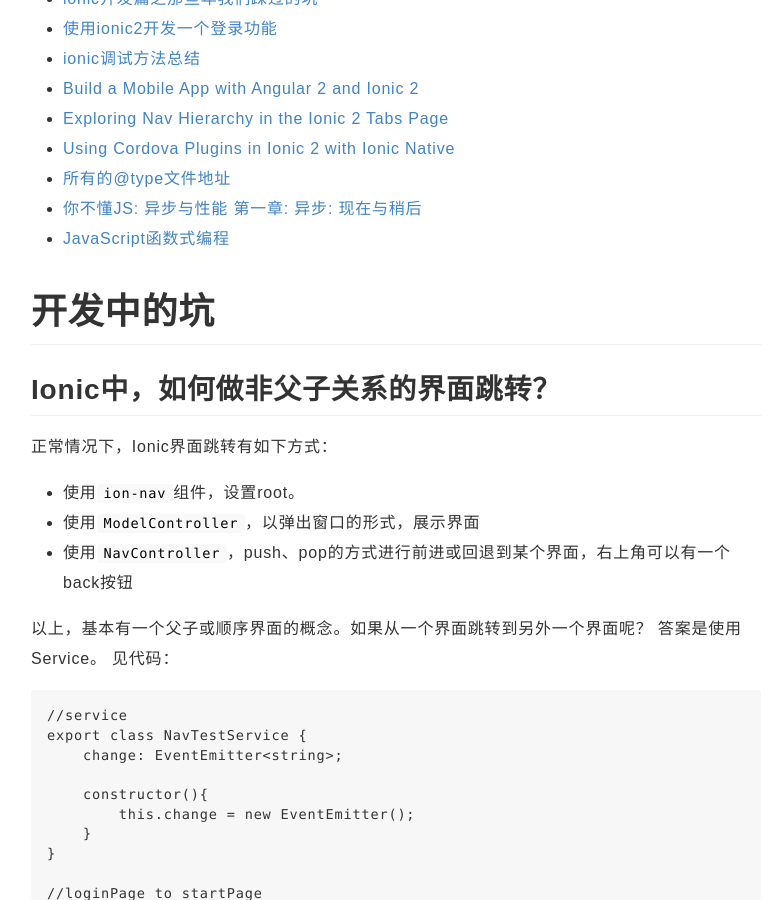
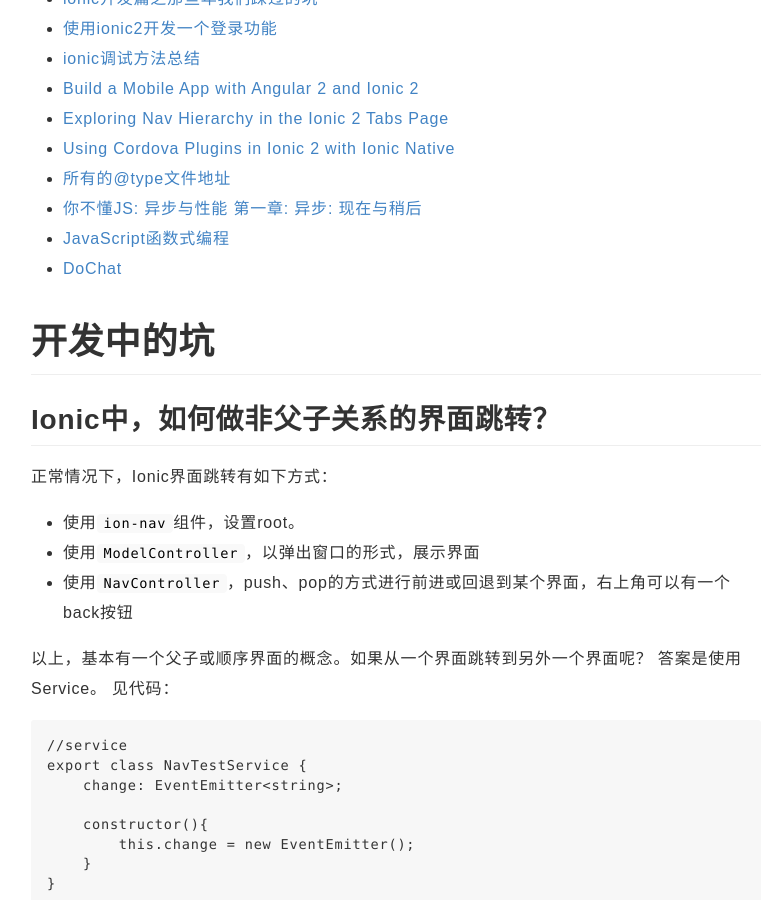
Before and after one commit to polly3d/polly3d.github.io, a Jekyll site: the page built from _posts/2016-10-28-ionic_learn.md, in a window 1280 px wide and 900 px high, scrolled down 435 px. Shown: the whole window, without its empty margins (119-890 px from the left). Built offline with Jekyll 4.4.1, drawn with Linux system fonts in a browser that asks for light colours; comment, search, counter and statistics services are not loaded.

Commit message:
add page

```diff
--- a/_posts/2016-10-28-ionic_learn.md
+++ b/_posts/2016-10-28-ionic_learn.md
@@ -18,6 +18,7 @@
 * [所有的@type文件地址](https://www.npmjs.com/~types)
 * [你不懂JS: 异步与性能 第一章: 异步: 现在与稍后](http://www.jianshu.com/p/8b985ea85e30)
 * [JavaScript函数式编程](https://zhuanlan.zhihu.com/p/21714695)
+* [DoChat](https://github.com/wujun4code/DoChat)
 
 
 # 开发中的坑
```
